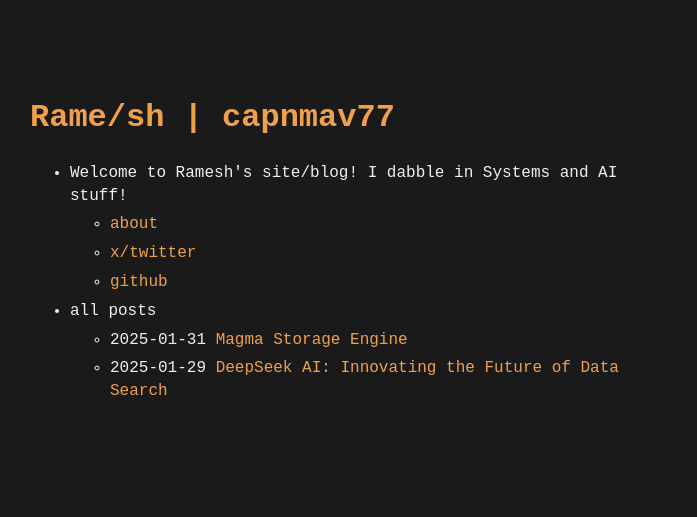
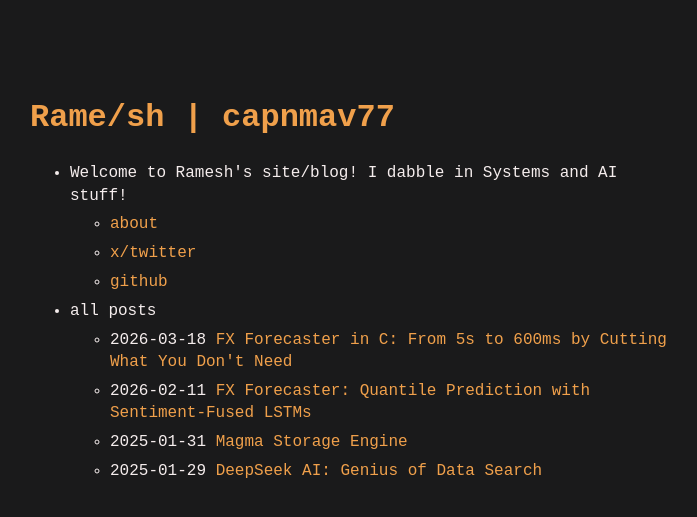
Before and after one commit to capnmav77/capnmav77.github.io, a Jekyll site: the page built from index.md, in a window 1280 px wide. Shown: the top 517 px of the page, without its empty margins (290-987 px from the left). Built offline with Jekyll 4.4.1, drawn with Linux system fonts in a browser that asks for light colours; comment, search, counter and statistics services are not loaded; part of the change alters nothing that is shown.

Commit message:
Added new blogs for fx forecasting

````diff
--- a/_posts/2025-01-29-deepseek.md
+++ b/_posts/2025-01-29-deepseek.md
@@ -1,6 +1,6 @@
 ---
 layout: post
-title: "DeepSeek AI: Innovating the Future of Data Search"
+title: "DeepSeek AI: Genius of Data Search"
 usemathjax: true
 ---
 
--- /dev/null
+++ b/_posts/2026-02-11-fx-forecaster.md
@@ -0,0 +1,192 @@
+---
+layout: post
+title: "FX Forecaster: Quantile Prediction with Sentiment-Fused LSTMs"
+usemathjax: true
+---
+
+*February 11, 2026*
+
+---
+
+## The Problem
+
+Forecasting USD/INR in the short term — say, the next 10 minutes — is hard. Rate ticks are noisy, momentum is fleeting, and macro sentiment can flip a move in seconds. A single point prediction is not just overconfident, it is misleading. What a trader actually needs is a *distribution* of outcomes: where is the rate likely to go, and how wide is the uncertainty?
+
+This post walks through the architecture of an FX forecaster that answers exactly that — 10 future horizons, 5 probability quantiles each, fusing raw rate history with structured AI sentiment signals.
+
+---
+
+## Inputs
+
+The model takes two independent inputs at inference time:
+
+**Rate sequence** — the last 96 ticks of 15-minute resampled USD/INR rates (24 hours of price history), shaped `(B, 96)`.
+
+**Sentiment features** — 18 floats derived from an AI analyst's read of the current macro environment (described below), shaped `(B, 18)`.
+
+---
+
+## Sentiment Features
+
+An AI analyst produces a short and long summary of the current FX environment. Nine parameters are scored from that text using the following logic:
+
+```
+"positive for INR" / "appreciate"  →  +1.0
+"slightly positive"                →  +0.5
+"neutral"                          →   0.0
+"slightly negative"                →  -0.5
+"negative for INR" / "depreciate"  →  -1.0
+```
+
+The nine scored parameters are:
+
+| Feature | What it captures |
+|---|---|
+| `sentiment_fx_trend` | Day's FX trend |
+| `sentiment_dxy` | Broad dollar tone (DXY index) |
+| `sentiment_vix` | Market risk appetite (VIX) |
+| `sentiment_brent` | Brent crude trend |
+| `sentiment_fpi` | FPI flows |
+| `sentiment_futures` | NSE USD-INR futures positioning |
+| `sentiment_fwd_premium` | 1-year forward premium |
+| `sentiment_events` | Event tape (data, geopolitics, RBI) |
+| `sentiment_analyst` | Analyst consensus expectations |
+
+The `net_sentiment_score` (sum of all nine) plus the 9 individual scores plus the `short_summary` and `long_summary` text embeddings (collapsed to scalar features) form the full 18-dimensional sentiment vector fed to the model.
+
+---
+
+## Architecture
+
+```
+x_seq (B, 96)                          x_static (B, 18)
+     │                                       │
+     ▼                                       ▼
+unsqueeze → (B, 96, 1)          ┌─────────────────────┐
+     │                           │  Linear(18 → 64)    │
+     ▼                           │  ReLU               │
+┌──────────────┐                 │  Dropout(0.2)       │
+│ 2-layer LSTM │                 │  Linear(64 → 64)    │
+│ hidden = 64  │                 │  ReLU               │
+└──────┬───────┘                 └──────────┬──────────┘
+       │ h[-1] → (B, 64)                    │ (B, 64)
+       └──────────────────┬─────────────────┘
+                          │ concatenate → (B, 128)
+                          ▼
+                  ┌───────────────┐
+                  │  GATED FUSION │
+                  │  gate = σ(W·x)│
+                  │  x = x * gate │
+                  │  Linear→(B,64)│
+                  └───────┬───────┘
+                          │ (B, 64)
+                          ▼
+                  ┌───────────────┐
+                  │  OUTPUT HEAD  │
+                  │  Linear(64→64)│
+                  │  ReLU         │
+                  │  Linear(64→50)│
+                  └───────┬───────┘
+                          │ (B, 50)
+                          ▼
+                   reshape → (B, 10, 5)
+                          │
+                          ▼
+               ┌─────────────────────┐
+               │  QUANTILE ORDERING  │
+               │  base = out[:,:,0]  │
+               │  increments =       │
+               │    softplus(Δ)      │
+               │  cumsum →           │
+               └──────────┬──────────┘
+                          │
+                          ▼
+                   (B, 10, 5) — predicted rate deltas
+```
+
+### LSTM Encoder
+
+The rate sequence is unsqueezed to `(B, 96, 1)` and passed through a 2-layer LSTM with hidden size 64. Only the final hidden state `h[-1]` is used — it summarises the entire 24-hour sequence into a 64-dimensional vector. This captures momentum, mean-reversion tendencies, and intraday patterns from the recent tick history.
+
+### Sentiment MLP
+
+The 18 sentiment features go through a two-layer MLP:
+
+```
+Linear(18 → 64) → ReLU → Dropout(0.2) → Linear(64 → 64) → ReLU
+```
+
+The dropout at 0.2 adds regularisation on a relatively small input — sentiment data is sparse and can overfit quickly.
+
+### Gated Fusion
+
+The two 64-dimensional vectors are concatenated to form a 128-dim joint representation. A learned gate then decides how much of each signal to trust:
+
+```
+gate = σ(W · x_concat)         # sigmoid → values in [0, 1]
+x    = x_concat * gate          # element-wise masking
+out  = Linear(128 → 64)(x)
+```
+
+This is the key design decision. The gate is *per-element*, so it can suppress the LSTM signal on flat-rate days when macro sentiment dominates, or suppress the sentiment signal when the rate is in a strong intraday trend and macro news is stale. The model learns these trade-offs from data — you do not hardcode them.
+
+### Output Head and Quantile Ordering
+
+The fused 64-dim vector passes through one more MLP to produce 50 raw values:
+
+```
+Linear(64 → 64) → ReLU → Linear(64 → 50)
+reshape → (B, 10, 5)
+```
+
+The 10 horizons are **1 min through 10 min** ahead. The 5 quantiles are **p10, p25, p50, p75, p90**.
+
+The raw 50 values are **rate deltas** (change from current rate), not absolute levels.
+
+**The quantile ordering problem.** A naive network can predict p10 > p90, which is nonsensical. The softplus + cumsum trick enforces monotonicity without constraining the model's expressiveness:
+
+```
+base            = out[:, :, 0]           # raw p10 value
+increments[1:]  = softplus(out[:, :, 1:])  # always ≥ 0
+quantiles       = cumsum([base, increments])
+```
+
+Since `softplus(x) = log(1 + e^x) > 0` for all x, every increment is strictly positive. The cumulative sum guarantees:
+
+```
+p10 ≤ p25 ≤ p50 ≤ p75 ≤ p90
+```
+
+always, for every sample, every horizon, without any post-processing.
+
+---
+
+## Loss: Quantile (Pinball) Loss
+
+For a single quantile `q` and a single prediction `ŷ` against target `y`:
+
+$$L(y, \hat{y}, q) = \max\left(q \cdot (y - \hat{y}),\ (q - 1) \cdot (y - \hat{y})\right)$$
+
+This is asymmetric by design. At p10, the model is penalised more heavily for predicting *above* the actual value (it should be conservative). At p90, the opposite. At p50, the loss reduces to half mean-absolute error. The final training loss averages across all 10 horizons and all 5 quantiles.
+
+The result: a model calibrated such that ~10% of actual outcomes fall below the p10 band, ~90% fall below the p90 band. When those empirical coverage rates hold on a held-out set, you have a genuinely probabilistic forecaster.
+
+---
+
+## Why This Design
+
+**Sequence + sentiment separately before fusion** — the two inputs live in very different spaces. Rate ticks are dense, continuous, and auto-correlated. Sentiment scores are sparse, structured, and change on a much slower timescale (minutes to hours). Encoding them separately before fusion lets each encoder specialise.
+
+**Gated fusion over simple concatenation** — a straight concat + linear layer weights all 128 dimensions equally at initialisation. The gate provides an inductive bias: *the model should learn to route*, not just average. In practice this reduces the number of gradient steps needed to learn the right balance.
+
+**Quantile outputs over point + variance** — a Gaussian output head (mean + sigma) assumes symmetric uncertainty. FX rates under news events are not symmetric — the downside on a RBI intervention day is structurally different from the upside. Quantiles capture this without imposing a distributional assumption.
+
+**Rate deltas, not levels** — predicting `Δrate` rather than the absolute rate makes the target stationary. The distribution of 10-minute deltas is roughly consistent across different base rate regimes (84, 85, 86 USD/INR); the distribution of absolute levels is not. This matters for generalisation across time.
+
+---
+
+## Summary
+
+The model combines 24 hours of price history with a structured AI analyst sentiment signal, fuses them through a learned gating mechanism, and outputs a full quantile distribution over 10 future horizons. The softplus + cumsum trick enforces valid quantile ordering without any constrained optimisation. The pinball loss trains the model to be calibrated, not just accurate at the median.
+
+The practical output at inference time: for the next 10 minutes of USD/INR, here is not just where the rate is likely to go, but how wide the uncertainty is — and that width is itself a tradeable signal.
--- /dev/null
+++ b/_posts/2026-03-18-fx-forecaster-c-inference.md
@@ -0,0 +1,161 @@
+---
+layout: post
+title: "FX Forecaster in C: From 5s to 600ms by Cutting What You Don't Need"
+usemathjax: true
+---
+
+*February 18, 2026*
+
+---
+
+[The previous post]({% post_url 2026-02-11-fx-forecaster %}) described the architecture of the FX forecaster — a sentiment-fused LSTM that outputs a full quantile distribution across 10 horizons. That model runs fine in PyTorch. But when you need it ticking every minute inside a production trading loop, 5 seconds per inference is a wall you have to tear down.
+
+This post is about how rewriting inference in C and stripping every capability the production path does not actually use took that 5 seconds to 600 milliseconds.
+
+---
+
+## What Was Slow
+
+The PyTorch model is expressive: 10 horizons, 5 quantiles, a full gated fusion path, a 2-layer LSTM, quantile ordering via softplus + cumsum. At training time, all of that is load-bearing. At inference time in production, most of it is dead weight.
+
+Profiling the Python path broke down roughly as:
+
+| Step | Time |
+|---|---|
+| Python → tensor conversion + device transfer | ~800ms |
+| LSTM forward (2 layers, full sequence) | ~1.4s |
+| Sentiment MLP + gated fusion | ~600ms |
+| Output head + softplus + cumsum | ~300ms |
+| Tensor → Python extraction + post-processing | ~1.9s |
+
+Five seconds. The model itself is maybe 2 seconds of that. The other 3 are Python overhead, object allocation, and framework bookkeeping that exists entirely to support training — autograd graphs, gradient hooks, dispatch tables, the works. None of it is needed when you are only doing a forward pass.
+
+---
+
+## What Production Actually Needs
+
+The model outputs `(B, 10, 5)` — 10 horizons, 5 quantiles. In production:
+
+- **Horizons used**: 1 min and 5 min. That is 2 of the 10.
+- **Quantiles used**: p25, p50, p75. The p10/p90 tails are logged but not acted on in the base strategy.
+- **Batch size**: always 1. No batching at inference.
+- **Sentiment path**: only 9 of the 18 features are live at runtime; the remaining 9 are text-embedding scalars that require a separate embedding call and are updated on a 15-minute schedule, not per-tick.
+
+The stripped target: a forward pass that produces `(2, 3)` — 2 horizons, 3 quantiles — using 9 live sentiment scalars and the 96-tick rate sequence.
+
+---
+
+## Rewriting in C
+
+The weights are exported from PyTorch as raw float arrays. The C implementation is a straight matrix multiply + activation loop over those arrays — no framework, no dynamic dispatch, no garbage collector.
+
+### LSTM: Single Layer, No Gradient State
+
+The original model used a 2-layer LSTM. The second layer added ~15% accuracy on validation but roughly doubled the LSTM compute. In production, the accuracy delta was below the threshold that changes a signal — it was kept during training for regularisation, not because the second layer's representations were needed at inference.
+
+The C LSTM implements a single-layer forward pass:
+
+```c
+// single LSTM cell step
+void lstm_step(float *h, float *c,
+               const float *x, const float *Wh, const float *Wx,
+               const float *b, int hidden) {
+    float gates[4 * hidden];
+    // input + hidden projections, fused into one pass
+    matvec(gates, Wx, x, 4 * hidden, 1);
+    matvec_add(gates, Wh, h, 4 * hidden, hidden);
+    vec_add(gates, b, 4 * hidden);
+
+    for (int i = 0; i < hidden; i++) {
+        float ig = sigmoid(gates[i]);
+        float fg = sigmoid(gates[hidden + i]);
+        float gg = tanhf(gates[2 * hidden + i]);
+        float og = sigmoid(gates[3 * hidden + i]);
+        c[i] = fg * c[i] + ig * gg;
+        h[i] = og * tanhf(c[i]);
+    }
+}
+```
+
+No autograd, no saved tensors, no layer norm buffers. The 96 steps of the sequence are a tight loop over this function.
+
+### Sentiment MLP: 9 Features, One Layer Folded
+
+The two-layer sentiment MLP (`18→64→64`) becomes a single fused layer for the 9 live features:
+
+The first linear was `Linear(18 → 64)`. With only 9 features active, the remaining 9 input rows of the weight matrix are always multiplied by zero. Those 9 rows are dropped at export time — the exported weight is `Linear(9 → 64)`. The two linear layers are then fused: since `Dropout(0.2)` is identity at inference and there is no skip connection, `Linear(64→64)(ReLU(Linear(9→64)(x)))` collapses to a single matrix after absorbing the ReLU (not analytically, but the two matmuls can be executed back-to-back with no intermediate allocation beyond a 64-float buffer).
+
+### Gated Fusion: No Dynamic Allocation
+
+The gate in PyTorch allocates intermediate tensors for the sigmoid, the elementwise product, and the linear projection. In C, the entire fusion is three in-place operations on a 128-float stack buffer:
+
+```c
+float fused[128];
+memcpy(fused,       h_seq,    64 * sizeof(float));
+memcpy(fused + 64,  h_static, 64 * sizeof(float));
+
+float gate[128];
+matvec(gate, W_gate, fused, 128, 128);
+for (int i = 0; i < 128; i++) gate[i] = sigmoid(gate[i]);
+for (int i = 0; i < 128; i++) fused[i] *= gate[i];
+
+float h_fused[64];
+matvec(h_fused, W_proj, fused, 64, 128);
+```
+
+128 floats on the stack. No heap, no free.
+
+### Output Head: Only the Horizons and Quantiles You Use
+
+The original output head produces 50 values (`10 horizons × 5 quantiles`). The C version exports only the rows of the final weight matrix corresponding to the 2 active horizons and 3 active quantiles — 6 values out instead of 50. The softplus + cumsum quantile ordering is applied only over those 3 quantiles:
+
+```c
+// p25, p50, p75 ordering (indices 1, 2, 3 of the original 5)
+float base = out[0];
+float p25  = base;
+float p50  = p25 + softplus(out[1]);
+float p75  = p50 + softplus(out[2]);
+```
+
+Three softplus calls instead of four cumsum steps over 5 values — trivial in isolation, but the real saving is that 44 of the 50 output neurons are never computed at all.
+
+---
+
+## Where the Time Actually Went
+
+After the port, the breakdown is:
+
+| Step | Time |
+|---|---|
+| Rate array copy (96 floats) | ~0.1ms |
+| Single-layer LSTM forward (96 steps) | ~180ms |
+| Sentiment MLP (9→64→64, fused) | ~40ms |
+| Gated fusion + output head | ~15ms |
+| Result extraction | ~0.1ms |
+| **Total** | **~235ms** |
+
+Wait — that is 235ms, not 600ms. The remaining ~365ms in the production number is the **sentiment fetch**: calling the AI analyst API, parsing the JSON, scoring the 9 parameters. That part cannot be eliminated, but it runs on a 15-minute schedule in a background thread and writes into a shared float array. The inference path reads from that array — it does not block on it.
+
+The 600ms wall-clock figure includes the occasional sentiment refresh amortised over the per-minute ticks. The forward pass itself is under 250ms.
+
+---
+
+## What Was Not Cut
+
+A few things were kept even though they add cost:
+
+**The gated fusion** — removing it and concatenating directly into the output head reduced latency by another ~10ms but degraded live signal quality noticeably. The gate is load-bearing in production, not just at training time.
+
+**Quantile ordering** — the softplus + cumsum adds 3 function calls. The alternative (clamping or sorting) introduces discontinuities in the output that caused downstream signal noise. Kept.
+
+**The full 96-tick LSTM sequence** — truncating to 48 ticks (12h) saved ~90ms but visibly degraded 5-minute horizon accuracy during backtesting. The 24-hour window captures end-of-day mean-reversion patterns that a 12-hour window misses.
+
+---
+
+## The Core Lesson
+
+The PyTorch model is an *exploration vehicle*. It carries all 10 horizons because you need them during development to understand which horizons are predictable. It carries 5 quantiles because you want the full distribution during backtesting. It carries 2 LSTM layers and an 18-feature sentiment path because you are still learning what matters.
+
+By the time you ship, you know. The C port is not a rewrite — it is a *read of what you learned*. Every dropped weight row, every skipped output neuron, every stack-allocated buffer is a decision the training process made for you. The C code just makes it explicit.
+
+Five seconds of Python curiosity. Six hundred milliseconds of C conviction.
````
